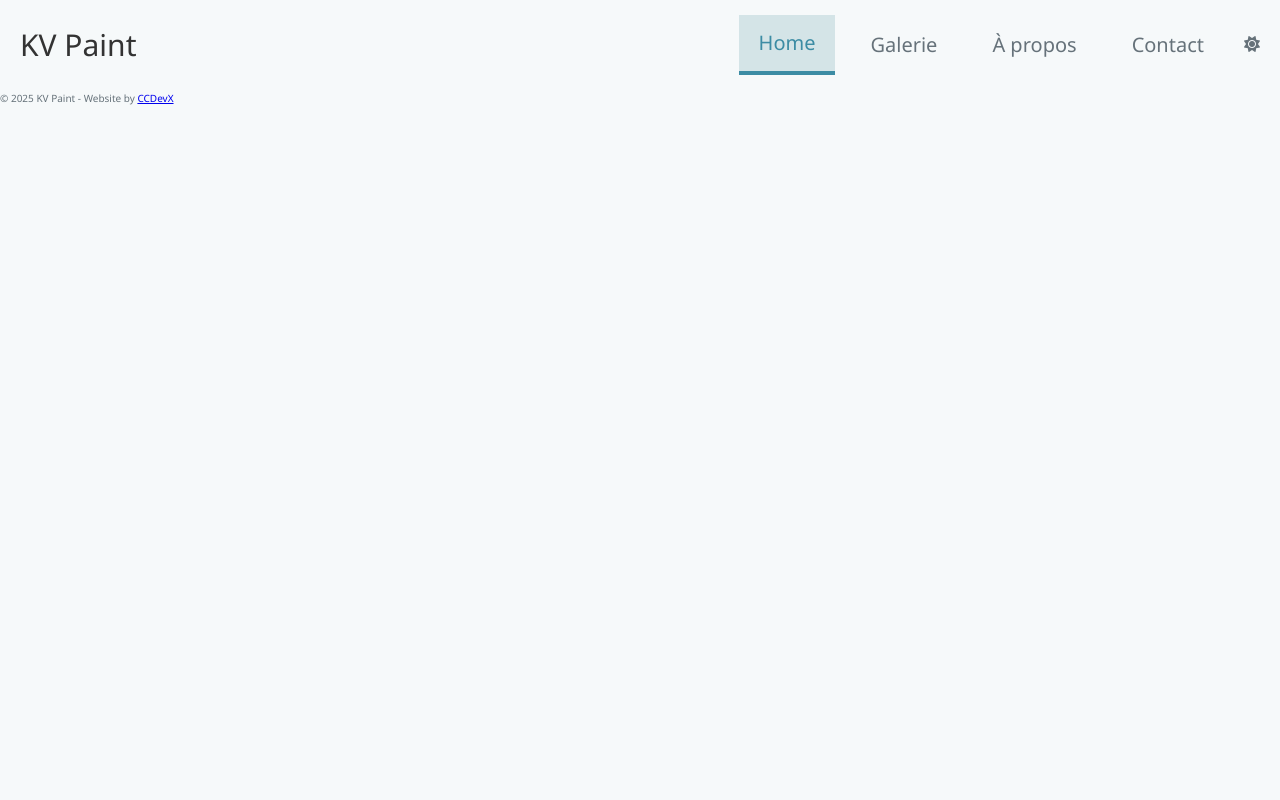
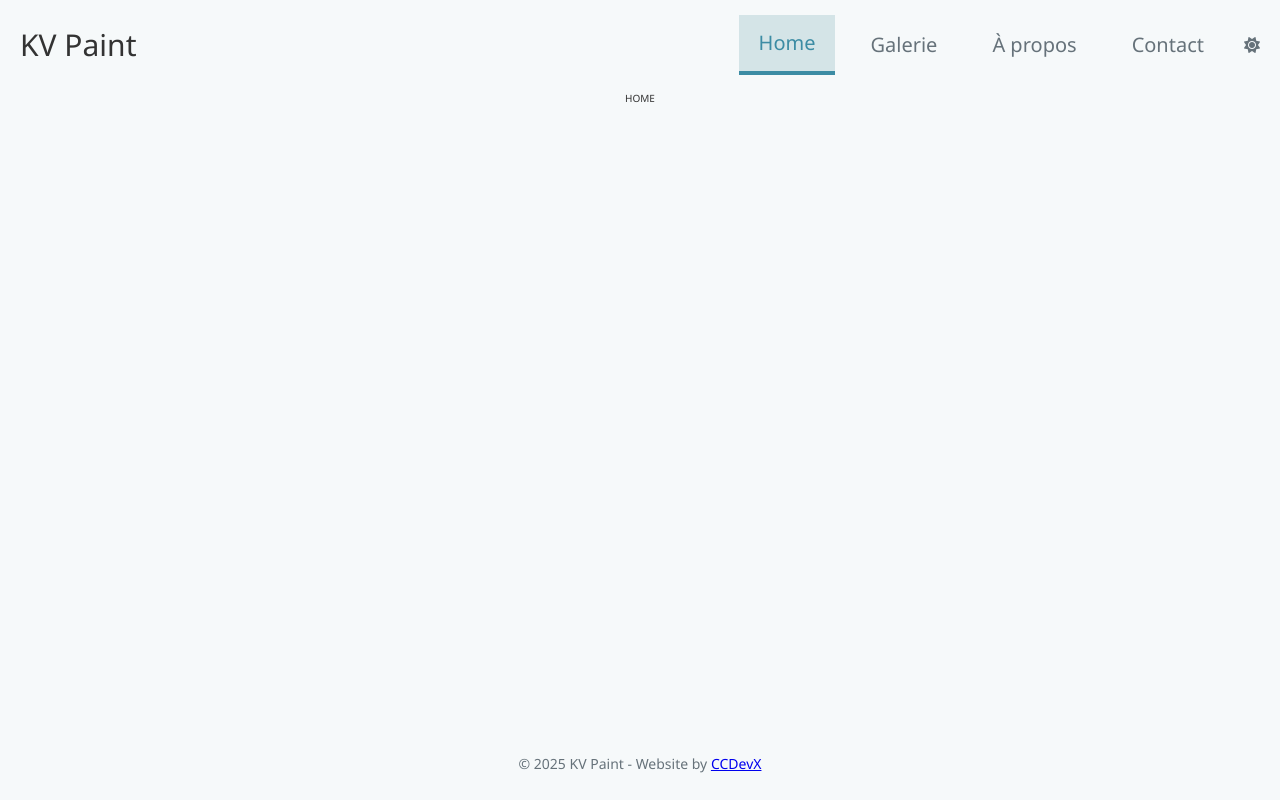
Before and after one commit to CCDevX/kvpaint-portfolio, a website built with Vite: page src/index.html in a window 1280 px wide. Both pictures are taken after a click on the link "Home". Built offline with nearby package versions, Linux system fonts and the light colour scheme.

Commit message:
feat: implement dynamic page injection system via JavaScript

```diff
--- /dev/null
+++ b/src/common/javascript/helper/page-init.js
@@ -0,0 +1,16 @@
+const initPage = (pageName, params = {}) => {
+  switch (pageName) {
+    case "home":
+      break;
+    case "galery":
+      break;
+    case "about":
+      break;
+    case "contact":
+      break;
+    default:
+      break;
+  }
+};
+
+export { initPage };
--- a/src/index.html
+++ b/src/index.html
@@ -17,11 +17,11 @@
         <nav class="top-nav">
           <ul>
             <li><a href="#" class="active" data-page="home">Home</a></li>
-            <li><a href="#" data-page="gallery">Galerie</a></li>
+            <li><a href="#" data-page="galery">Galerie</a></li>
             <li><a href="#" data-page="about">À propos</a></li>
             <li><a href="#" data-page="contact">Contact</a></li>
           </ul>
-          <div>
+          <div class="toggle-container">
             <button
               id="theme-toggle"
               title="Toggle theme"
@@ -33,7 +33,7 @@
         </nav>
       </header>
       <!-- Dynamic content area -->
-      <main id="page-content">
+      <main id="page-content" class="page-content">
         <!-- Content will be loaded here dynamically via JS -->
       </main>
 
--- a/src/index.js
+++ b/src/index.js
@@ -1,2 +1,29 @@
 import "./index.scss";
 import "./common/javascript/helper/theme-helper.js";
+import { initPage } from "./common/javascript/helper/page-init.js";
+import { pageConfig } from "./common/javascript/config/page-config.js";
+import { loadPage } from "./common/javascript/helper/navigation-helper.js";
+
+document.addEventListener("DOMContentLoaded", () => {
+  initNavMenu();
+  loadPage("home", pageConfig, initPage); // Load home page by default
+});
+
+const initNavMenu = () => {
+  const navLinks = document.querySelectorAll("nav.top-nav a");
+  navLinks.forEach((link) => {
+    link.addEventListener("click", (e) => {
+      e.preventDefault();
+
+      // Remove "active" class from all navigation links
+      navLinks.forEach((el) => el.classList.remove("active"));
+
+      // Add "active" class to the clicked link
+      e.currentTarget.classList.add("active");
+
+      // Load the corresponding page based on data-page attribute
+      const page = e.currentTarget.getAttribute("data-page");
+      loadPage(page, pageConfig, initPage);
+    });
+  });
+};
--- a/src/index.scss
+++ b/src/index.scss
@@ -7,6 +7,8 @@
 
 .container {
   height: 100vh;
+  display: flex;
+  flex-direction: column;
   header {
     display: flex;
     justify-content: space-between;
@@ -50,10 +52,14 @@
           }
         }
       }
-
+      .toggle-container {
+        border: 0;
         #theme-toggle {
+          display: flex;
+          align-items: center;
           background: none;
-        border: none;
+          border: 0;
+          outline: none;
           font-size: 1.6rem;
           cursor: pointer;
           color: var(--text-secondary);
@@ -63,10 +69,30 @@
             color: var(--accent-color);
           }
 
+          &:focus {
+            outline: none;
+          }
+
           i {
             pointer-events: none;
+            border: none;
+            outline: none;
           }
         }
       }
     }
   }
+  .page-content {
+    flex: 1;
+  }
+
+  .site-footer {
+    display: flex;
+    justify-content: center;
+    align-items: center;
+    padding: 1rem 2rem;
+    background-color: var(--bg-primary);
+    color: var(--text-secondary);
+    font-size: 1.4rem;
+  }
+}
--- /dev/null
+++ b/src/pages/home/home.html
@@ -0,0 +1,6 @@
+<div
+  class="content"
+  style="display: flex; align-items: center; justify-content: center"
+>
+  <div class="div">HOME</div>
+</div>
```
Also changed, not shown: src/pages/about/about.html (added, +6 -0 lines), src/pages/contact/contact.html (added, +6 -0 lines), src/pages/galery/galery.html (added, +6 -0 lines). Lines whose indentation alone changed are shown as unchanged.
